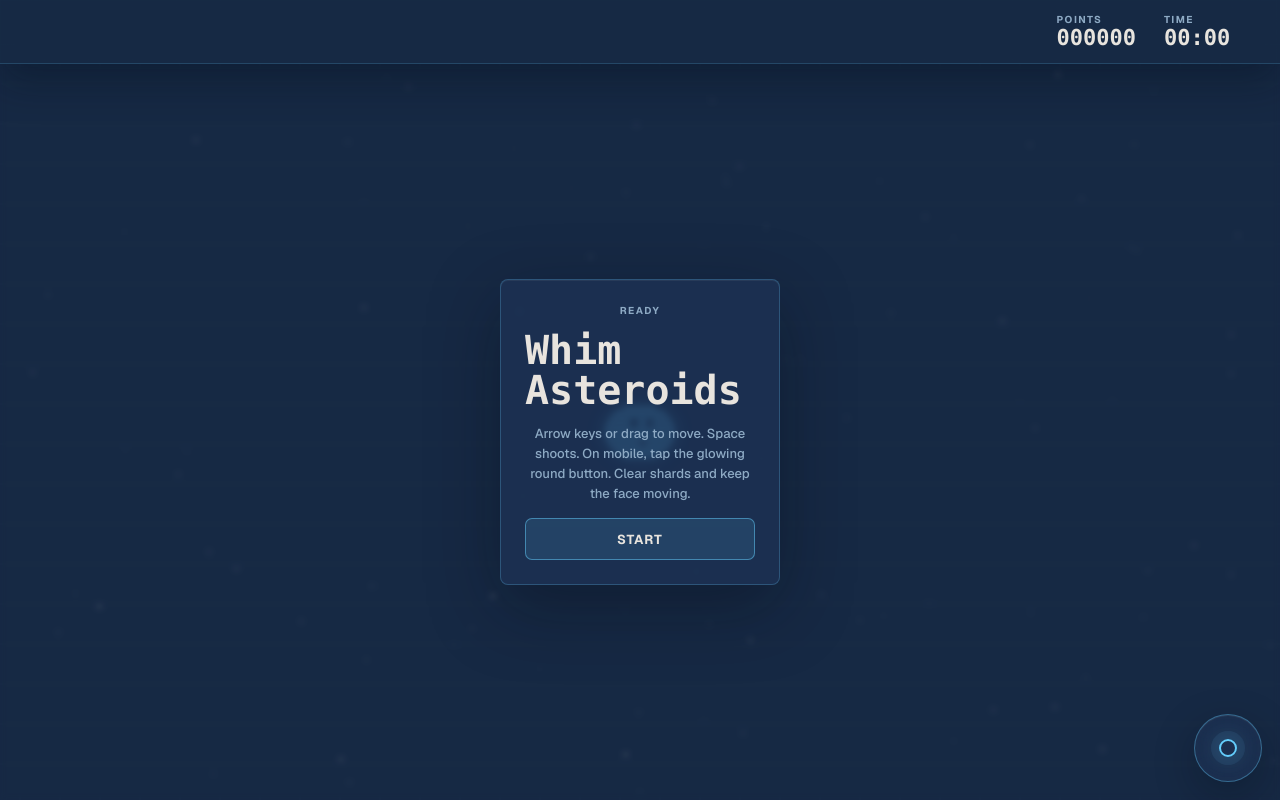
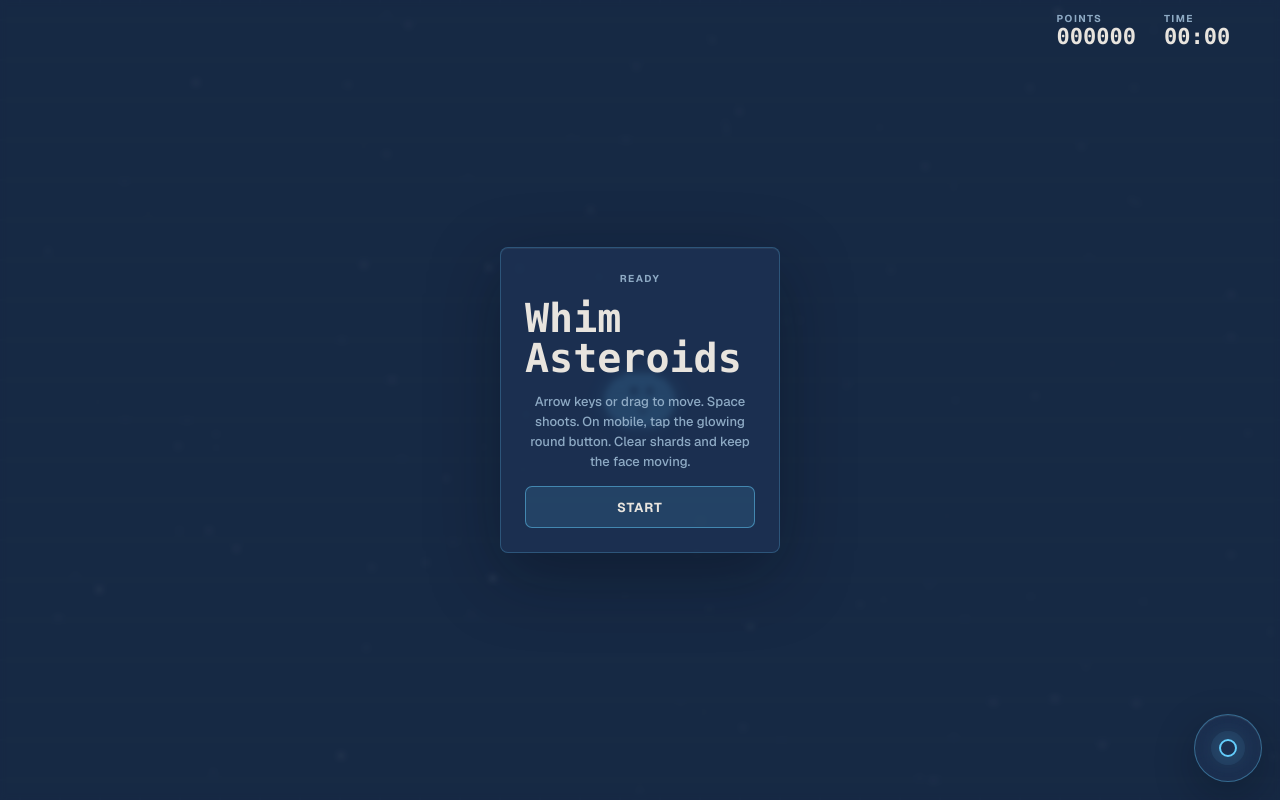
Before and after one commit to Whim-Studio/whim-playground, a website built with Vite: page index.html in a window 1280 px wide. Built offline with nearby package versions, Linux system fonts and the light colour scheme.

Commit message:
Float scorebar over canvas, drop banner chrome

```diff
--- a/src/styles.css
+++ b/src/styles.css
@@ -49,10 +49,7 @@ button {
 }
 
 .app-shell {
-  /* Use an explicit viewport height so the canvas row has a concrete size in
-     browsers and headless screenshot tools; min-height alone can collapse. */
-  display: grid;
-  grid-template-rows: auto 1fr;
+  position: relative;
   height: 100vh;
   height: 100dvh;
   min-height: 100vh;
@@ -64,18 +61,22 @@ button {
 }
 
 .scorebar {
-  position: relative;
+  position: absolute;
+  top: 0;
+  right: 0;
+  left: 0;
   z-index: 3;
   display: flex;
   align-items: center;
   justify-content: flex-end;
   gap: 18px;
-  min-height: 64px;
   padding: 14px clamp(16px, 4vw, 44px);
-  border-bottom: 1px solid rgba(100, 205, 252, 0.18);
-  background: rgba(23, 42, 69, 0.82);
-  box-shadow: 0 18px 40px var(--shadow);
-  backdrop-filter: blur(18px);
+  pointer-events: none;
+  background: transparent;
+}
+
+.scorebar > * {
+  pointer-events: auto;
 }
 
 .scorebar__stats {
@@ -119,8 +120,8 @@ button {
 }
 
 .game-shell {
-  position: relative;
-  min-height: 0;
+  position: absolute;
+  inset: 0;
   overflow: hidden;
 }
 
```
